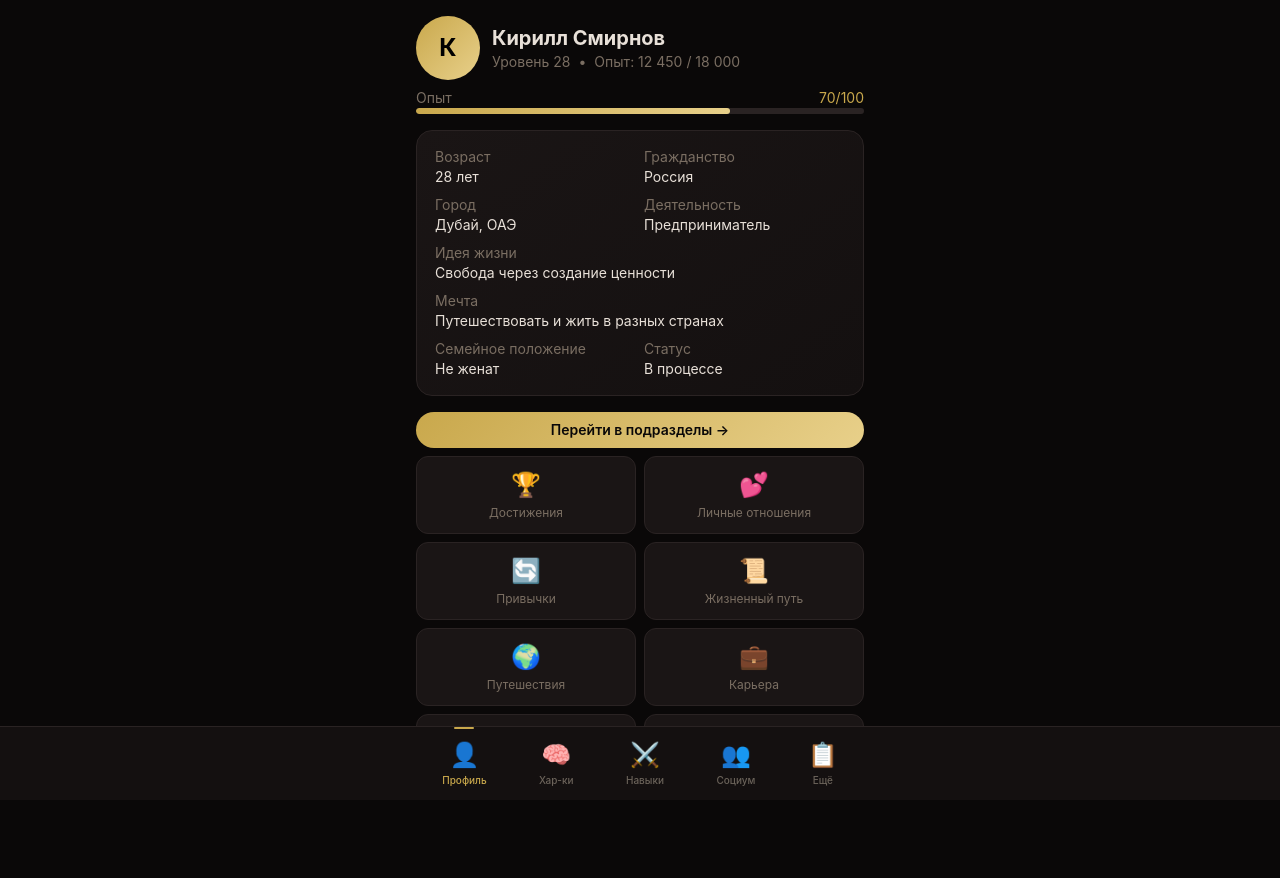
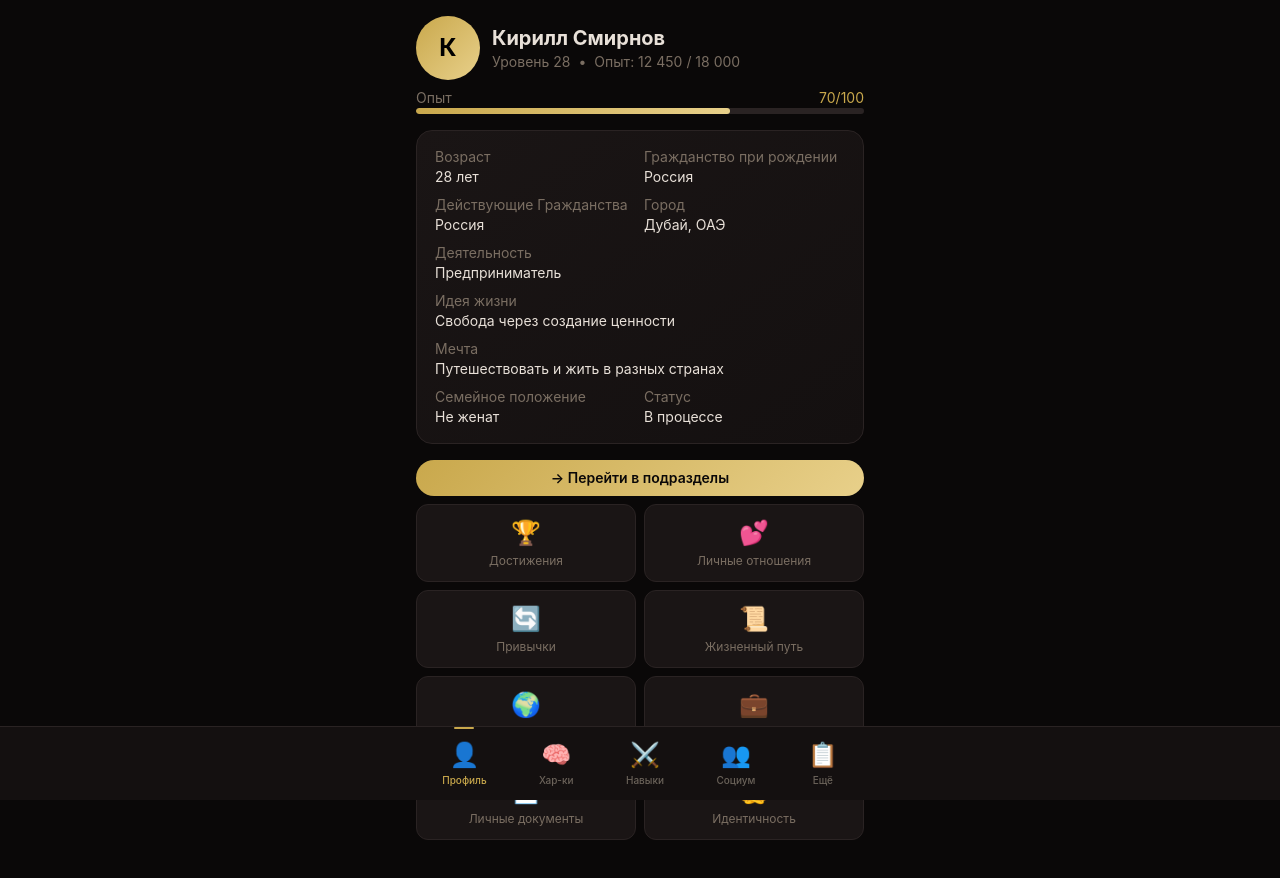
Before and after one commit to choppatyn/LifeOS2, a React (Vite) app: page / in a window 1280 px wide. Shown: the top 878 px of the page. Built offline with nearby package versions, Linux system fonts and the light colour scheme; the HTML template or start-up script is replaced by a standard one.

Commit message:
Update index.tsx

```diff
--- a/src/pages/Profile/index.tsx
+++ b/src/pages/Profile/index.tsx
@@ -40,7 +40,8 @@ const Profile: React.FC = () => {
       <Card className="mt-4">
         <div className="grid grid-cols-2 gap-2 text-sm">
           <div><span className="text-muted">Возраст</span><br />28 лет</div>
-          <div><span className="text-muted">Гражданство</span><br />Россия</div>
+          <div><span className="text-muted">Гражданство при рождении</span><br />Россия</div>
+          <div><span className="text-muted">Действующие Гражданства</span><br />Россия</div>
           <div><span className="text-muted">Город</span><br />Дубай, ОАЭ</div>
           <div><span className="text-muted">Деятельность</span><br />Предприниматель</div>
           <div className="col-span-2"><span className="text-muted">Идея жизни</span><br />Свобода через создание ценности</div>
@@ -51,7 +52,7 @@ const Profile: React.FC = () => {
       </Card>
 
       <Button variant="gold" fullWidth className="mt-4">
-        Перейти в подразделы →
+        → Перейти в подразделы
       </Button>
 
       <div className="grid grid-cols-2 gap-2 mt-2">
```
